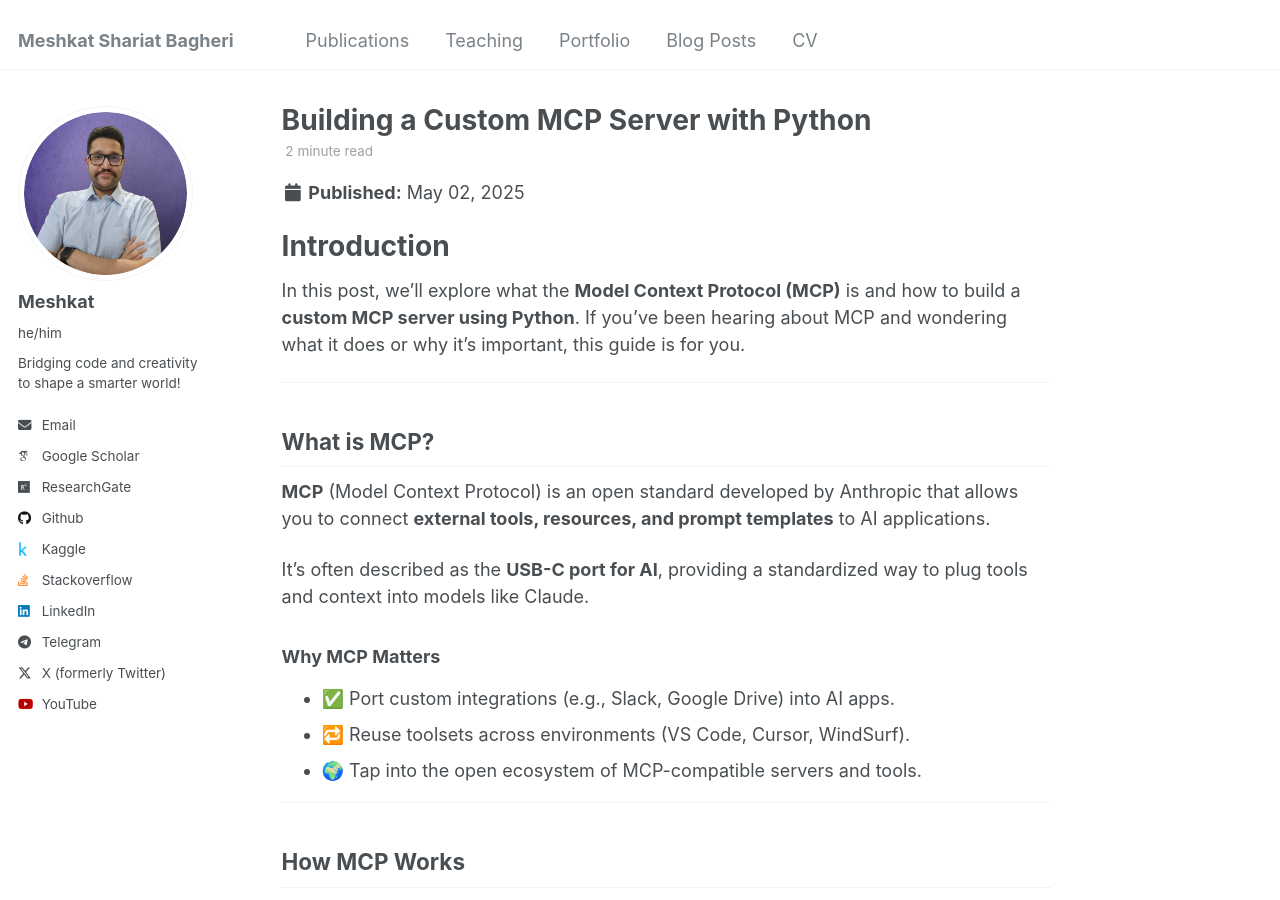
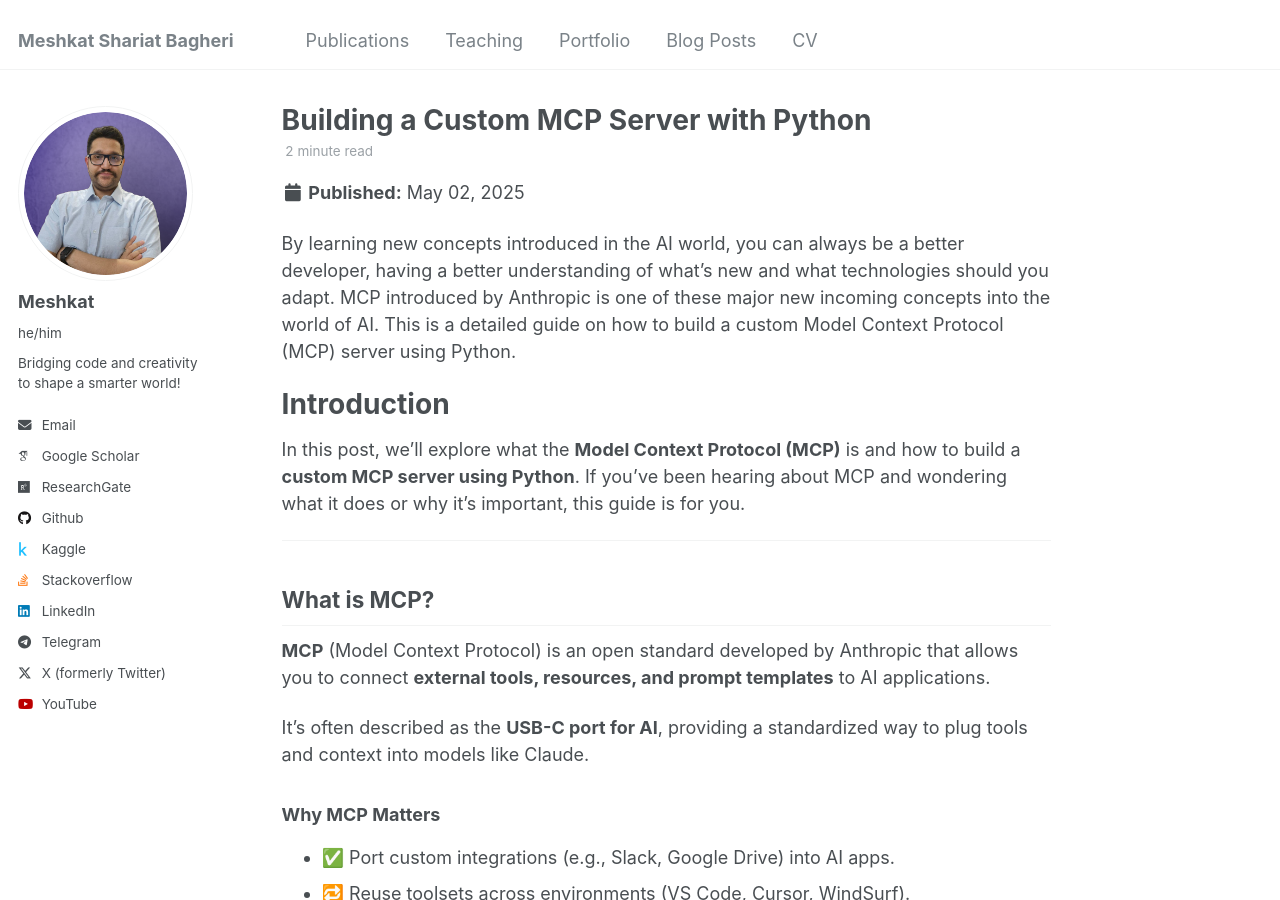
Before and after one commit to MeshkatShB/meshkatshb.github.io, a Jekyll site: the page built from _posts/2025-05-02-mcp-python-introduction.md, in a window 1280 px wide and 900 px high. Built offline with Jekyll 4.4.1, drawn with Linux system fonts in a browser that asks for light colours; some web fonts are replaced.

Commit message:
feat: add summary paragraph to the start of the mcp

```diff
--- a/_posts/2025-05-02-mcp-python-introduction.md
+++ b/_posts/2025-05-02-mcp-python-introduction.md
@@ -9,6 +9,8 @@
   - Python
   - Anthropic
 ---
+
+By learning new concepts introduced in the AI world, you can always be a better developer, having a better understanding of what's new and what technologies should you adapt. MCP introduced by Anthropic is one of these major new incoming concepts into the world of AI. This is a detailed guide on how to build a custom Model Context Protocol (MCP) server using Python.
 
 # Introduction
 
```
